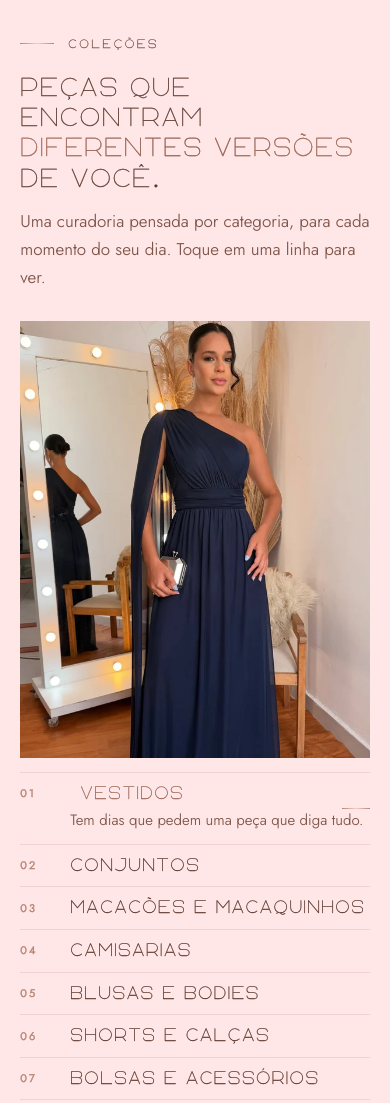
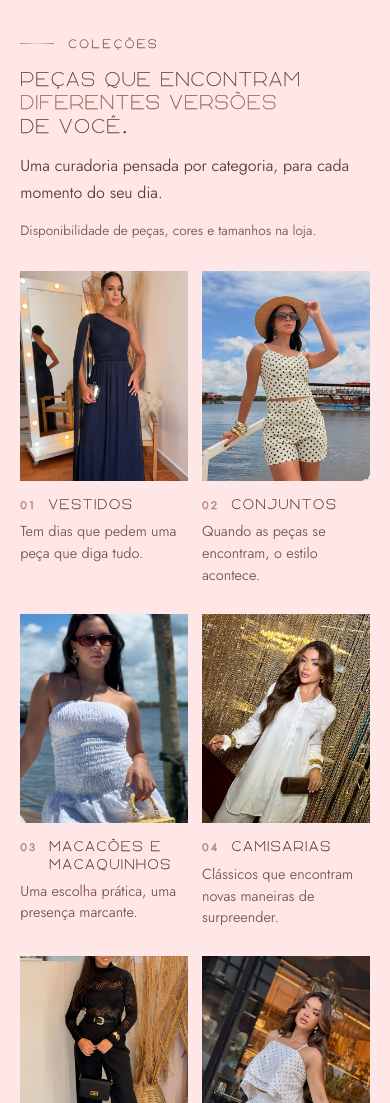
Before and after one commit to pauloddev/closetwana, a plain HTML site: page index.html in a window 390 px wide. Shown: the part 3500-4603 px from the top of the page. Drawn offline with Linux system fonts and the light colour scheme.

Commit message:
Coleções refeita: grade com foto por categoria, visível no mobile
Co-Authored-By: Claude Opus 5.5 <noreply@anthropic.com>
Claude-Session: https://claude.ai/code/session_01AbjRSNfwmXiyafY55SPDJA

```diff
--- a/index.html
+++ b/index.html
@@ -163,7 +163,7 @@ section.inv + section.inv{margin-top:0}
 
 /* ---------- header ---------- */
 .hdr{position:fixed;inset:0 0 auto;z-index:50;height:var(--hdr);transition:background .5s,box-shadow .5s,transform .6s var(--ease)}
-.hdr.solid{background:rgba(255,231,231,.94);-webkit-backdrop-filter:saturate(1.2);box-shadow:0 1px 0 var(--line-soft)}
+.hdr.solid{background:#FFE7E7;-webkit-backdrop-filter:saturate(1.2);box-shadow:0 1px 0 var(--line-soft)}
 .hdr .wrap{height:100%;display:grid;grid-template-columns:1fr auto 1fr;align-items:center;gap:24px}
 .hdr .brand{display:inline-flex;align-items:center;width:max-content}
 .hdr .brand svg{height:21px;width:auto}
@@ -258,23 +258,19 @@ section.inv + section.inv{margin-top:0}
 #cores .split .fig{width:100%;max-width:520px;justify-self:end}
 @media (max-width:860px){#cores .split{grid-template-columns:1fr}#cores .split .fig{max-width:none}}
 
-/* ---------- colecoes index ---------- */
-.idx{display:grid;grid-template-columns:1fr 1fr;gap:var(--gap);align-items:stretch}
-.idx ol{list-style:none;margin:0;padding:0;display:flex;flex-direction:column;justify-content:space-between;border-top:1px solid var(--line-soft)}
-.idx li{border-bottom:1px solid var(--line-soft);flex:1;display:flex}
-.idx button{width:100%;text-align:left;display:grid;grid-template-columns:52px 1fr;align-items:center;column-gap:10px;padding:10px 0;position:relative}
-.idx .n{font-family:var(--label);font-size:11px;letter-spacing:.2em;color:var(--rose-1)}
-.idx .t{font-family:var(--serif);letter-spacing:.08em;-webkit-text-stroke:.3px currentColor;font-size:clamp(18px,1.75vw,28px);line-height:1.2;transition:transform .7s var(--ease),color .5s}
-.idx .p{grid-column:2;font-size:15px;color:var(--ink-soft);max-height:0;opacity:0;overflow:hidden;transition:max-height .7s var(--ease),opacity .6s,margin .6s}
-.idx button::after{content:"";position:absolute;right:0;top:50%;width:28px;height:1px;background:var(--metal);transform:scaleX(0);transform-origin:right;transition:transform .6s var(--ease)}
-.idx li.on .t{transform:translateX(10px);color:var(--rose-dark)}
-.idx li.on .p{max-height:4.6em;opacity:1;margin-top:4px}
-.idx li.on button::after{transform:scaleX(1)}
-.idx .stack{position:relative}
-.idx .stack img{position:absolute;inset:0;opacity:0;transform:scale(1.06);transition:opacity 1s var(--ease),transform 1.6s var(--ease)}
-.idx .stack img.on{opacity:1;transform:scale(1)}
-.idx .stack .lbl{position:absolute;left:18px;bottom:16px;z-index:2;font-family:var(--label);font-size:11px;letter-spacing:.28em;text-transform:uppercase;color:#fff;text-shadow:0 1px 8px rgba(0,0,0,.3)}
-.idx-note{margin-top:22px;font-size:13.5px;color:var(--ink-soft)}
+/* ---------- coleções ---------- */
+.cgrid{display:grid;grid-template-columns:repeat(4,minmax(0,1fr));gap:clamp(28px,3vw,44px) var(--gap)}
+.cintro{display:flex;flex-direction:column;justify-content:center;gap:clamp(14px,1.6vw,22px)}
+.cintro>*{margin:0}
+.cintro h2{font-size:clamp(20px,1.85vw,30px)}
+.citem .fig img{transition:transform 1.4s var(--ease)}
+.citem:hover .fig img{transform:scale(1.04)}
+.citem .cl{display:flex;align-items:baseline;gap:12px;margin-top:14px}
+.citem .cl b{font-family:var(--label);font-weight:400;font-size:11px;letter-spacing:.2em;color:var(--rose-1);-webkit-text-stroke:.35px currentColor}
+.citem h3{font-size:clamp(14px,1.15vw,17px);letter-spacing:.12em;-webkit-text-stroke:.3px currentColor}
+.citem p{margin:6px 0 0;font-size:14.5px;line-height:1.5;color:var(--ink-soft)}
+.idx-note{font-size:13.5px;color:var(--ink-soft)}
+@media (max-width:1100px){.cgrid{grid-template-columns:repeat(2,minmax(0,1fr))}.cintro{grid-column:1/-1}.citem:last-child{grid-column:1/-1;justify-self:center;width:calc(50% - var(--gap) / 2);text-align:center}.citem:last-child .cl{justify-content:center}}
 
 /* ---------- versatilidade ---------- */
 .vgrid{display:grid;grid-template-columns:repeat(5,1fr);gap:var(--gap)}
@@ -508,17 +504,15 @@ footer{border-top:1px solid var(--line-soft);padding:clamp(48px,6vw,80px) 0 28px
 
 <!-- 04 COLECOES -->
 <section id="colecoes">
-  <span class="sec-num">04 — Coleções</span>
   <div class="wrap">
-    <div class="sec-head">
-      <div><p class="eyebrow rv">Coleções</p><h2 class="rv-ln"><span class="ln"><span>Peças que encontram</span></span><span class="ln"><span><em class="metal">diferentes versões</em> de você.</span></span></h2></div>
-      <p class="lead rv d1">Uma curadoria pensada por categoria, para cada momento do seu dia. Toque em uma linha para ver.</p>
+    <div class="cgrid" id="cgrid">
+      <div class="cintro">
+        <p class="eyebrow rv">Coleções</p>
+        <h2 class="rv-ln"><span class="ln"><span>Peças que encontram</span></span><span class="ln"><span><em class="metal">diferentes versões</em></span></span><span class="ln"><span>de você.</span></span></h2>
+        <p class="rv d1">Uma curadoria pensada por categoria, para cada momento do seu dia.</p>
+        <p class="idx-note rv d2">Disponibilidade de peças, cores e tamanhos na loja.</p>
+      </div>
     </div>
-    <div class="idx">
-      <ol id="idxList"></ol>
-      <figure class="fig stack rv-img" id="idxStack"></figure>
-    </div>
-    <p class="idx-note rv">As categorias apresentam a curadoria da loja. Disponibilidade de peças, cores e tamanhos na Wana.</p>
   </div>
 </section>
 
@@ -749,13 +743,7 @@ const COL = [
   ['Shorts e calças','Leveza para acompanhar o seu ritmo.','col-shorts','Short de alfaiataria branco com blusa de poá'],
   ['Bolsas e acessórios','Porque são os detalhes que completam a intenção.','col-bolsas','Costas de conjunto azul com bolsa branca e braceletes dourados'],
 ];
-const idxList = $('#idxList'), idxStack = $('#idxStack');
-idxList.innerHTML = COL.map((c, i) => `<li${i ? '' : ' class="on"'}><button type="button" aria-controls="idxStack" aria-pressed="${!i}"><span class="n">${String(i+1).padStart(2,'0')}</span><span class="t">${c[0]}</span><span class="p">${c[1]}</span></button></li>`).join('');
-idxStack.insertAdjacentHTML('afterbegin', COL.map((c, i) => pic(c[2], c[3], '(max-width:860px) 100vw, 46vw', false).replace('<img', `<img class="${i ? '' : 'on'}"`)).join(''));
-
-let idxI = 0, idxAuto = true;
-const setIdx = (i) => { idxI = i; $$('li', idxList).forEach((li, k) => { li.classList.toggle('on', k === i); li.querySelector('button').setAttribute('aria-pressed', k === i); }); $$('img', idxStack).forEach((im, k) => im.classList.toggle('on', k === i)); };
-$$('button', idxList).forEach((b, i) => { b.addEventListener('click', () => { idxAuto = false; setIdx(i); }); b.addEventListener('mouseenter', () => { if (matchMedia('(hover:hover)').matches) { idxAuto = false; setIdx(i); } }); });
+$('#cgrid').insertAdjacentHTML('beforeend', COL.map((c, i) => `<article class="citem"><figure class="fig rv-img ${['d1','d2','d3',''][i % 4]}">${pic(c[2], c[3], '(max-width:1100px) 50vw, 24vw')}</figure><div class="cl"><b>${String(i+1).padStart(2,'0')}</b><h3>${c[0]}</h3></div><p>${c[1]}</p></article>`).join(''));
 
 /* ---------- versatilidade ---------- */
 const VERS = [['Azul','vers-azul','#8DB0DC'],['Rosa','vers-rosa','#E7A8C6'],['Vinho','vers-vinho','#7C1F2C'],['Chocolate','vers-chocolate','#4B2B1E'],['Vestida · Preto','vers-worn','#2a2220']];
@@ -855,7 +843,6 @@ function kick() {
   const ro = new IntersectionObserver(es => es.forEach(e => { if (e.isIntersecting) { e.target.classList.add('in'); ro.unobserve(e.target); } }), {rootMargin: '0px 0px -8% 0px', threshold: .08});
   $$('.rv,.rv-img,.rv-ln').forEach(el => ro.observe(el));
   // auto-cycles
-  setInterval(() => { if (idxAuto && document.visibilityState === 'visible') setIdx((idxI + 1) % COL.length); }, 3600);
 }
 if (RM) kick();
 setTimeout(kick, 4000); // segurança
```
